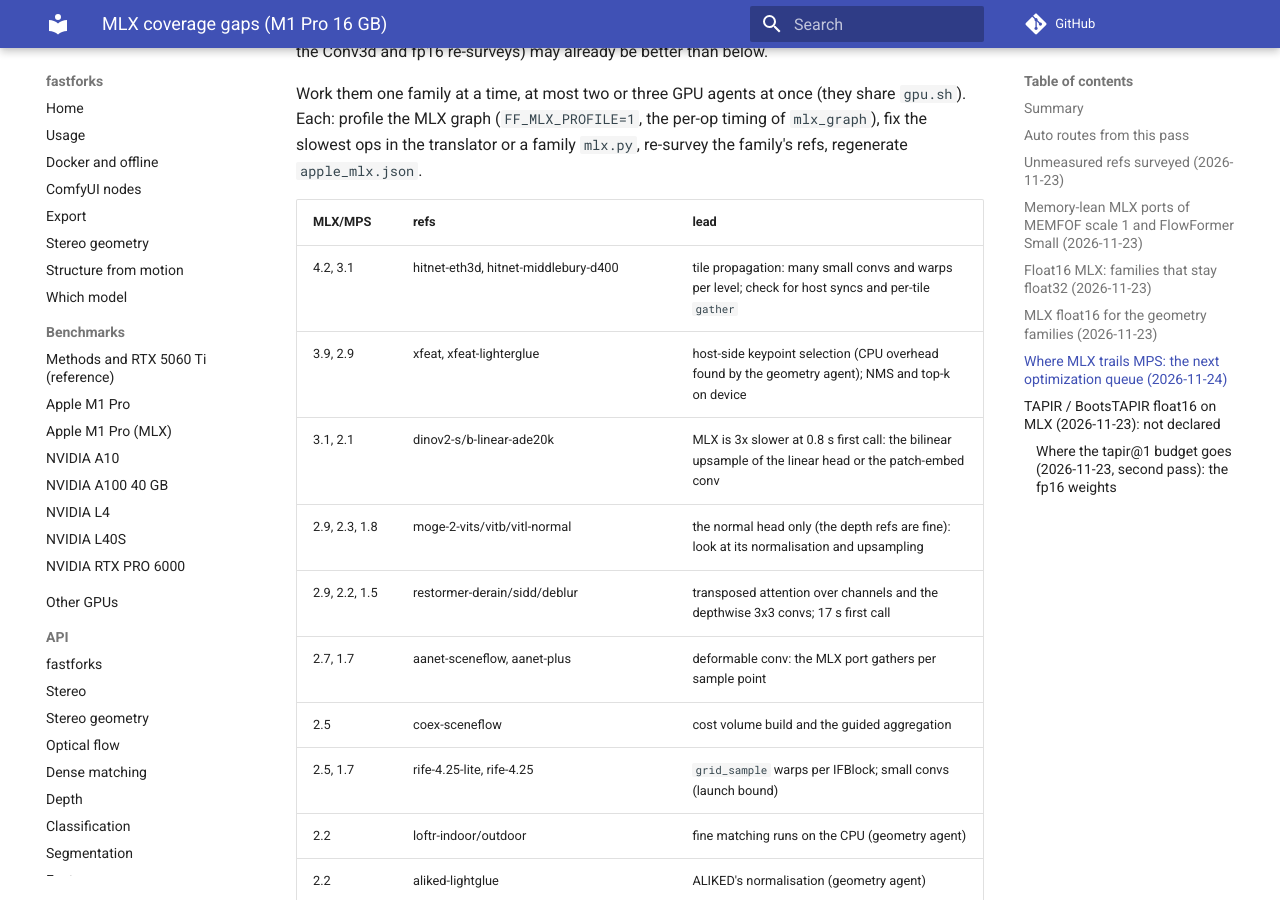
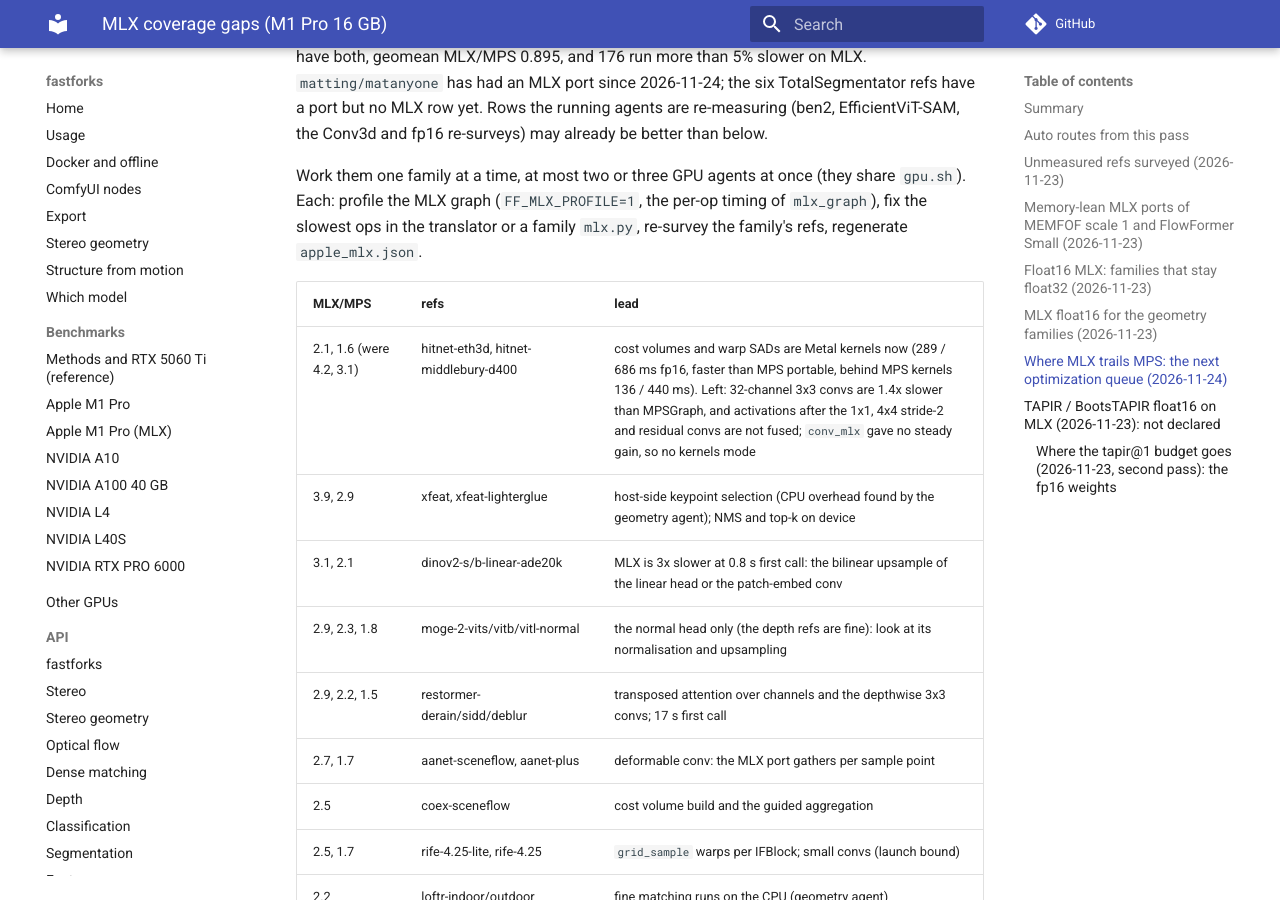
Before and after one commit to kleinicke/fastforks, an MkDocs documentation site: the page built from docs/plans/mlx-coverage-gaps.md, in a window 1280 px wide and 900 px high, scrolled down 35841 px. Built offline with MkDocs 1.6.1 and Material for MkDocs 9.7.7, drawn with Linux system fonts in a browser that asks for light colours; comment, search, counter and statistics services are not loaded.

Commit message:
Record the HITNet MLX rows after the cost-volume kernels
Portable MLX at 994x1482 on the M1 Pro: hitnet-eth3d 289 ms float16 (was
572), hitnet-middlebury-d400 686 ms float16 (was 1367). The conv_mlx
kernels mode measured within noise of portable, so it is not declared.

Co-Authored-By: Claude Fable 5.2 <noreply@anthropic.com>

```diff
--- a/docs/plans/mlx-coverage-gaps.md
+++ b/docs/plans/mlx-coverage-gaps.md
@@ -270,7 +270,7 @@ yields an `auto` entry where an MPS `ok` row exists to compare against.
 | stereo | GREAT-IGEV | `great-igev-kitti` | checkpoint-sibling | float32/float16 | 56 | 3 | skip: checkpoint of `great-igev-sceneflow` |
 | stereo | GREAT-IGEV | `great-igev-middlebury` | size-sibling | float32/float16 | 56 | 2 | re-run 2026-11-23: fp32 23063 ms, fp16 14680 ms, golden pass (MPS fp16 26930 ms, fp32 out of memory) |
 | stereo | GwcNet | `gwcnet-g-sceneflow` | size-sibling | float32/float16 | 75 | 3 | fp16 2450 ms, fp32 3676 ms |
-| stereo | HITNet | `hitnet-middlebury-d400` | size-sibling | float32/float16 | 7 | 3 | fp16 1367 ms, fp32 2094 ms |
+| stereo | HITNet | `hitnet-middlebury-d400` | size-sibling | float32/float16 | 7 | 3 | fp16 686 ms, fp32 1616 ms (cost volumes as Metal kernels) |
 | stereo | IGEV++ | `igev-plusplus-eth3d` | checkpoint-sibling | float32/float16 | 56 | 4 | skip: checkpoint of `igev-plusplus-sceneflow` |
 | stereo | IGEV++ | `igev-plusplus-kitti12` | checkpoint-sibling | float32/float16 | 56 | 4 | skip: checkpoint of `igev-plusplus-sceneflow` |
 | stereo | IGEV++ | `igev-plusplus-kitti15` | checkpoint-sibling | float32/float16 | 56 | 4 | skip: checkpoint of `igev-plusplus-sceneflow` |
@@ -459,7 +459,7 @@ family `mlx.py`, re-survey the family's refs, regenerate `apple_mlx.json`.
 
 | MLX/MPS | refs | lead |
 |---|---|---|
-| 4.2, 3.1 | hitnet-eth3d, hitnet-middlebury-d400 | tile propagation: many small convs and warps per level; check for host syncs and per-tile `gather` |
+| 2.1, 1.6 (were 4.2, 3.1) | hitnet-eth3d, hitnet-middlebury-d400 | cost volumes and warp SADs are Metal kernels now (289 / 686 ms fp16, faster than MPS portable, behind MPS kernels 136 / 440 ms). Left: 32-channel 3x3 convs are 1.4x slower than MPSGraph, and activations after the 1x1, 4x4 stride-2 and residual convs are not fused; `conv_mlx` gave no steady gain, so no kernels mode |
 | 3.9, 2.9 | xfeat, xfeat-lighterglue | host-side keypoint selection (CPU overhead found by the geometry agent); NMS and top-k on device |
 | 3.1, 2.1 | dinov2-s/b-linear-ade20k | MLX is 3x slower at 0.8 s first call: the bilinear upsample of the linear head or the patch-embed conv |
 | 2.9, 2.3, 1.8 | moge-2-vits/vitb/vitl-normal | the normal head only (the depth refs are fine): look at its normalisation and upsampling |
--- a/src/fastforks/stereo/models/hitnet/card.toml
+++ b/src/fastforks/stereo/models/hitnet/card.toml
@@ -52,8 +52,6 @@ mlx_dtypes = ["float32", "float16"]
 [modes.kernels]
 kernels = ["hitnet", "hitnet_conv"]
 mps_kernels = ["stereo_metal"]
-mlx_kernels = ["conv_mlx"]
-mlx_dtypes = ["float32", "float16"]
 # CUDA graphs (kernels): the kernels forward is launch-bound on small inputs; batch x padded H x W <= 500k (up to KITTI
 # 375x1242) replays a CUDA graph, captured on a shape's second call, at most 2 shapes per model
 # The graph pool stays reserved (up to ~2x eager reserved memory) until
```
Also changed, not shown: docs/benchmarks.md (+3 -3 lines), docs/devices/apple-m1-pro-mlx-16gb.md (+3 -3 lines), docs/plans/mlx-sweep.md (+2 -1 lines), 2 other files.
